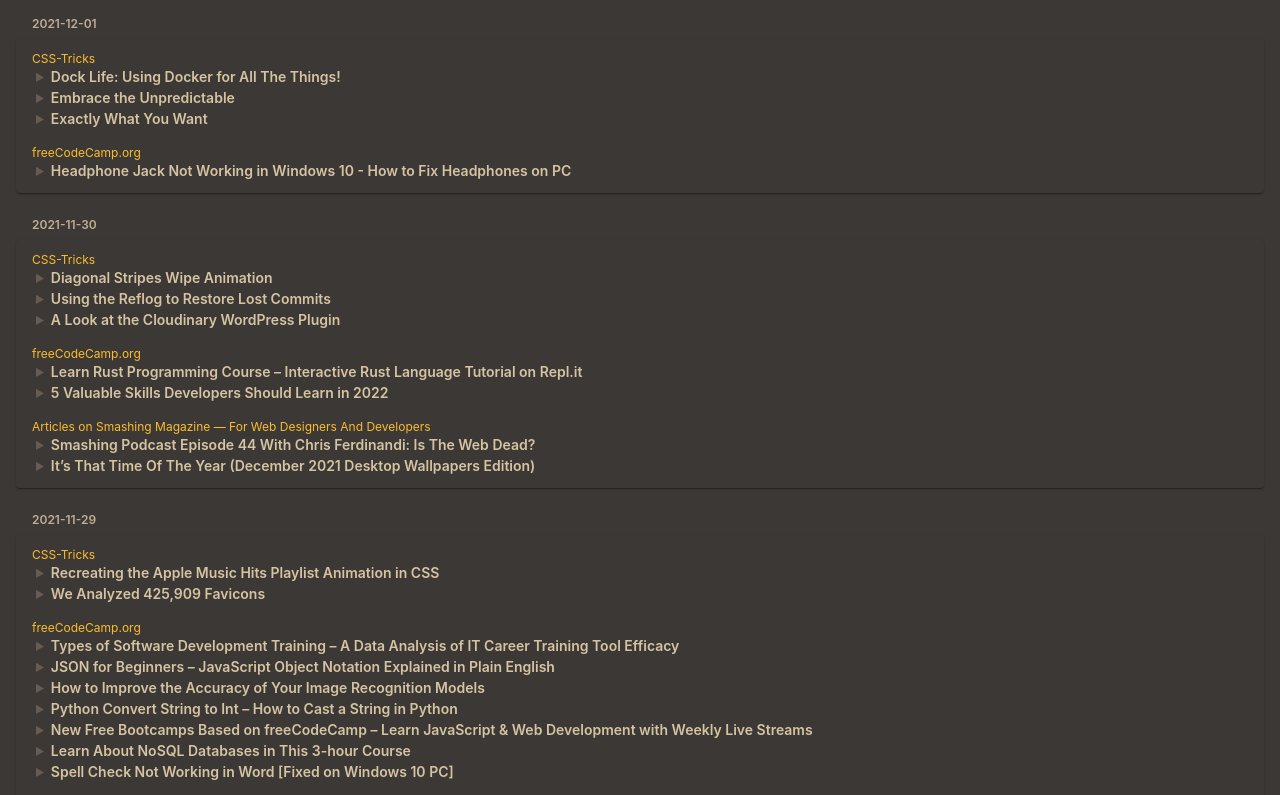
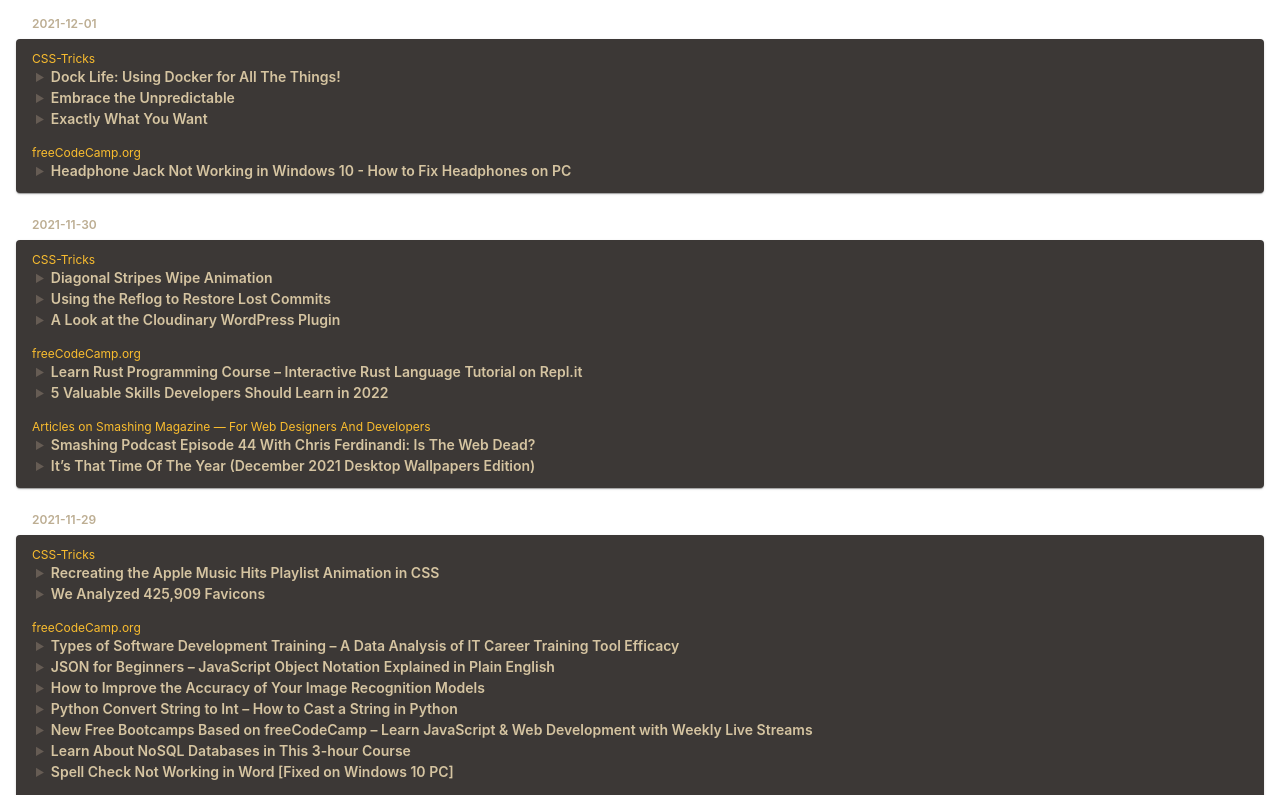
Before and after one commit to wardmon/osmosfeed-demo, a plain HTML site: page index.html in a window 1280 px wide. Shown: the top 795 px of the page. Drawn offline with Linux system fonts and the light colour scheme.

Commit message:
Update index.css

```diff
--- a/index.css
+++ b/index.css
@@ -31,10 +31,10 @@
   --font-size-s: 1.2rem;
 
   /**
-   * Components
+   * Components --body-bg: var(--base01);
    */
   --body-color: var(--base04);
-  --body-bg: var(--base01);
+  --body-bg: #fff ;
 
   --daily-heading-color: var(--base04);
 
```
